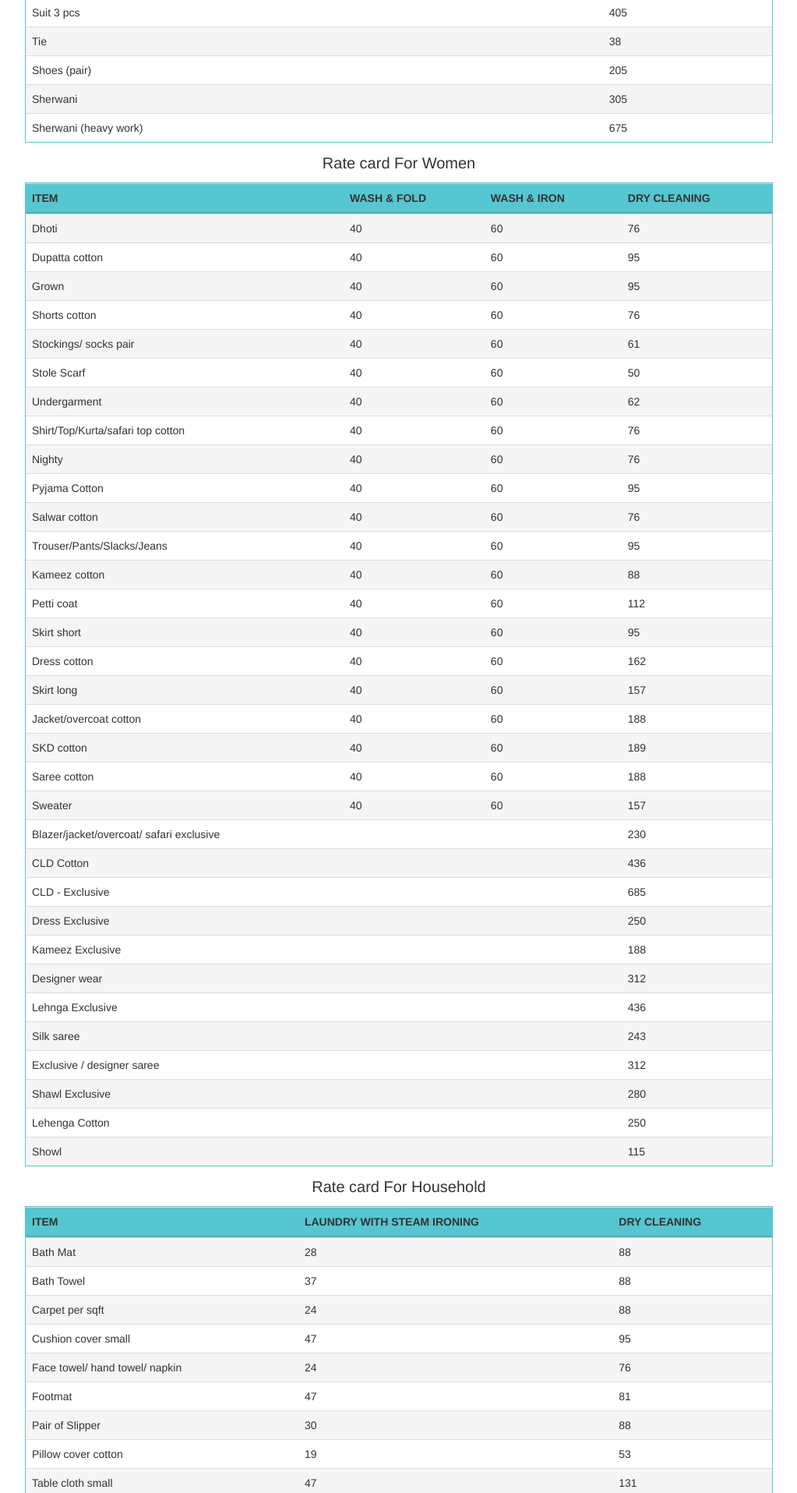
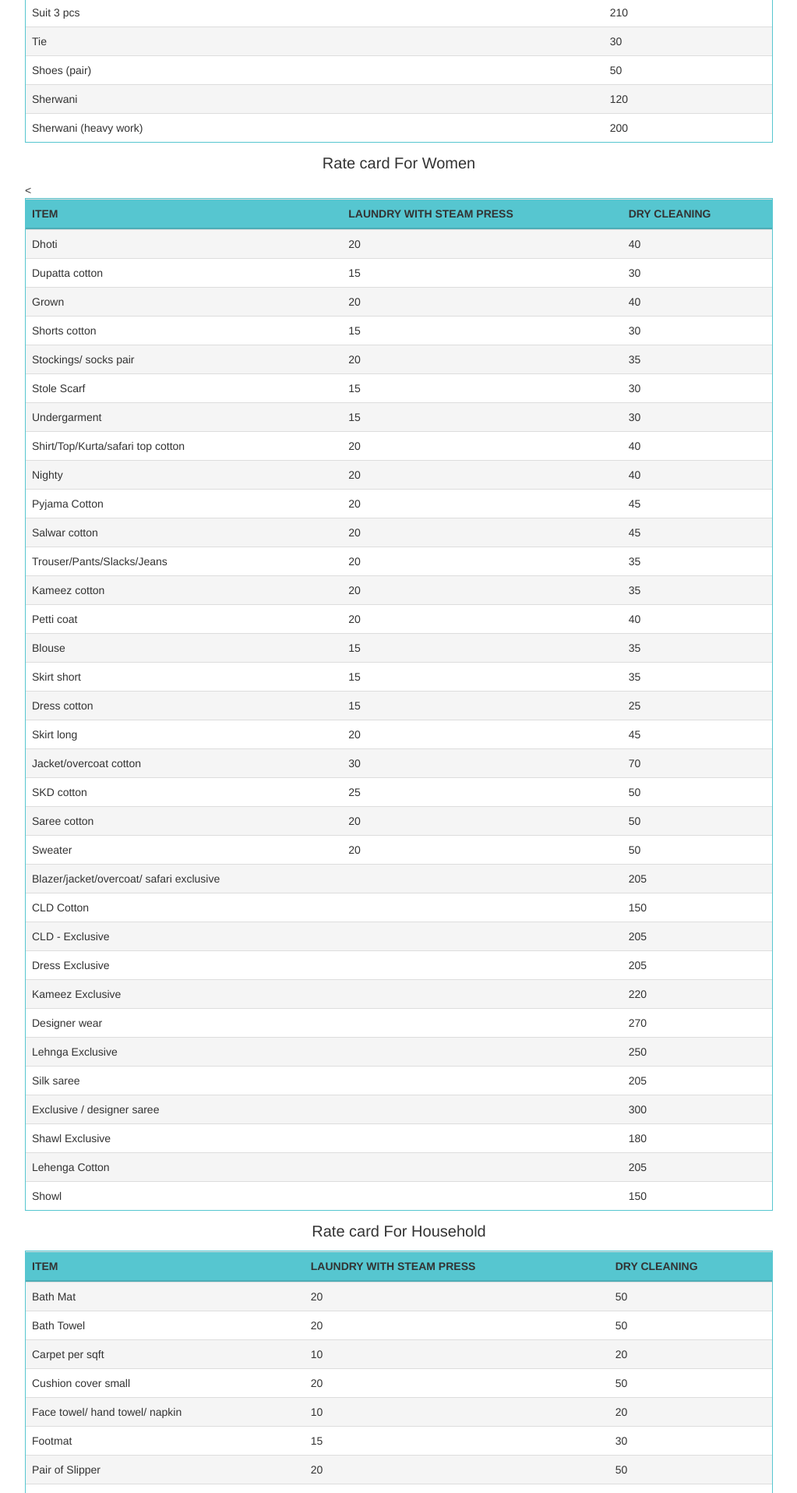
Before and after one commit to Vishant-Siddharth/waasle, a Python web app: template app/templates/pricing.html in a window 1280 px wide. Shown: the part 960-2875 px from the top of the page at 78% size, without its empty margins (128-1151 px from the left). Run offline with Jinja, Linux system fonts and the light colour scheme; the template is opened without the code that fills it: most values are stand-ins (such as "Sample title", 1, 10 or a date in 2020); some libraries are stand-ins or nearby versions; some web fonts are replaced.

Commit message:
Changes in pricing and addition of pacages

```diff
--- a/app/templates/base.html
+++ b/app/templates/base.html
@@ -16,6 +16,7 @@
 	<link href="{{ url_for('static', filename='css/bootstrap.css') }}" rel="stylesheet" type="text/css" media="all" />
 	<link href="{{ url_for('static', filename='css/style.css') }}" rel="stylesheet" type="text/css" media="all" />
 	<link href="{{ url_for('static', filename='css/rate.css') }}" rel="stylesheet" type="text/css" media="all" />
+	<link href="{{ url_for('static', filename='css/package.css') }}" rel="stylesheet" type="text/css" media="all" />
     <link rel="shortcut icon" href="{{ url_for('static', filename='favicon.ico') }}">
 	<link rel="stylesheet" href="https://cdnjs.cloudflare.com/ajax/libs/font-awesome/4.7.0/css/font-awesome.min.css">
 	<link href="https://fonts.googleapis.com/css?family=Sniglet" rel="stylesheet">
--- a/app/templates/pricing.html
+++ b/app/templates/pricing.html
@@ -23,109 +23,110 @@
       <p align="right"><b>Min Order ₹ 250</b></p>
       <h1 class="rate">Rate card For Men</h1>
 <table class="table_rate" cellspacing="0">
- <thead><tr><th>Item</th><th>Wash &amp; Fold</th><th>Wash &amp; Iron</th><th>Dry Cleaning</th></tr></thead><tbody>
- <tr><td>Dhoti</td><td>40</td><td>60</td><td>120</td></tr>
- <tr><td>Handkerchief</td><td>40</td><td>60</td><td>&nbsp;</td></tr>
- <tr><td>Jacket cotton/ Safari shirt</td><td>40</td><td>60</td><td>190</td></tr>
- <tr><td>Kurta</td><td>40</td><td>60</td><td>76</td></tr>
- <tr><td>Pyjama</td><td>40</td><td>60</td><td>76</td></tr>
- <tr><td>Shirt Cotton/ T-Shirts</td><td>40</td><td>60</td><td>76</td></tr>
- <tr><td>Shorts - cotton</td><td>40</td><td>60</td><td>76</td></tr>
- <tr><td>Socks pair</td><td>40</td><td>60</td><td>&nbsp;</td></tr>
- <tr><td>Sweater - cardigan</td><td>40</td><td>60</td><td>157</td></tr>
- <tr><td>Trouser, jeans</td><td>40</td><td>60</td><td>95</td></tr>
- <tr><td>Undergarment</td><td>40</td><td>60</td><td>&nbsp;</td></tr>
- <tr><td>Lungi</td><td>40</td><td>60</td><td>&nbsp;</td></tr>
- <tr><td>Blazer / suit 2 pcs/ sherwani</td><td>&nbsp;</td><td>&nbsp;</td><td>305</td></tr>
- <tr><td>Suit 3 pcs</td><td>&nbsp;</td><td>&nbsp;</td><td>405</td></tr>
- <tr><td>Tie</td><td>&nbsp;</td><td>&nbsp;</td><td>38</td></tr>
- <tr><td>Shoes (pair)</td><td>&nbsp;</td><td>&nbsp;</td><td>205</td></tr>
- <tr><td>Sherwani </td><td>&nbsp;</td><td>&nbsp;</td><td>305</td></tr>
- <tr><td>Sherwani (heavy work)</td><td>&nbsp;</td><td>&nbsp;</td><td>675</td></tr>
+ <thead><tr><th>Item</th><th>Laundry With Steam Press</th><th>Dry Cleaning</th></tr></thead><tbody>
+ <tr><td>Dhoti</td><td>25</td><td>50</td></tr>
+ <tr><td>Handkerchief</td><td>30</td><td>50</td></tr>
+ <tr><td>Jacket cotton/ Safari shirt</td><td>30</td><td>60</td></tr>
+ <tr><td>Kurta</td><td>20</td><td>40</td></tr>
+ <tr><td>Pyjama</td><td>20</td><td>40</td></tr>
+ <tr><td>Shirt Cotton/ T-Shirts</td><td>20</td><td>40</td></tr>
+ <tr><td>Shorts - cotton</td><td>15</td><td>30</td></tr>
+ <tr><td>Socks pair</td><td>15</td><td>30</td></tr>
+ <tr><td>Sweater - cardigan</td><td>50</td><td>105</td></tr>
+ <tr><td>Trouser, jeans</td><td>20</td><td>45</td></tr>
+ <tr><td>Undergarment</td><td>15</td><td>30</td></tr>
+ <tr><td>Lungi</td><td>20</td><td>45</td></tr>
+ <tr><td>Blazer / suit 2 pcs/ sherwani</td><td>&nbsp;</td><td>210</td></tr>
+ <tr><td>Suit 3 pcs</td><td>&nbsp;</td><td>210</td></tr>
+ <tr><td>Tie</td><td>&nbsp;</td><td>30</td></tr>
+ <tr><td>Shoes (pair)</td><td>&nbsp;</td><td>50</td></tr>
+ <tr><td>Sherwani </td><td>&nbsp;</td><td>120</td></tr>
+ <tr><td>Sherwani (heavy work)</td><td>&nbsp;</td><td>200</td></tr>
 </tbody></table>
 </div>
 
 <div class="tbcontainer">
 <h1 class="rate">Rate card For Women</h1>
 <table class="table_rate" cellspacing="0">
-<thead><tr><th>Item</th><th>Wash &amp; Fold</th><th>Wash &amp; Iron</th><th>Dry Cleaning</th></tr></thead><tbody>
- <tr><td>Dhoti</td><td>40</td><td>60</td><td>76</td></tr>
- <tr><td>Dupatta cotton</td><td>40</td><td>60</td><td>95</td></tr>
- <tr><td>Grown</td><td>40</td><td>60</td><td>95</td></tr>
- <tr><td>Shorts cotton</td><td>40</td><td>60</td><td>76</td></tr>
- <tr><td>Stockings/ socks pair</td><td>40</td><td>60</td><td>61</td></tr>
- <tr><td>Stole Scarf</td><td>40</td><td>60</td><td>50</td></tr>
- <tr><td>Undergarment</td><td>40</td><td>60</td><td>62</td></tr>
- <tr><td>Shirt/Top/Kurta/safari top cotton</td><td>40</td><td>60</td><td>76</td></tr>
- <tr><td>Nighty</td><td>40</td><td>60</td><td>76</td></tr>
- <tr><td>Pyjama Cotton</td><td>40</td><td>60</td><td>95</td></tr>
- <tr><td>Salwar cotton</td><td>40</td><td>60</td><td>76</td></tr>
- <tr><td>Trouser/Pants/Slacks/Jeans</td><td>40</td><td>60</td><td>95</td></tr>
- <tr><td>Kameez cotton</td><td>40</td><td>60</td><td>88</td></tr>
- <tr><td>Petti coat</td><td>40</td><td>60</td><td>112</td></tr>
- <tr><td>Skirt short</td><td>40</td><td>60</td><td>95</td></tr>
- <tr><td>Dress cotton</td><td>40</td><td>60</td><td>162</td></tr>
- <tr><td>Skirt long</td><td>40</td><td>60</td><td>157</td></tr>
- <tr><td>Jacket/overcoat cotton</td><td>40</td><td>60</td><td>188</td></tr>
- <tr><td>SKD cotton</td><td>40</td><td>60</td><td>189</td></tr>
- <tr><td>Saree cotton</td><td>40</td><td>60</td><td>188</td></tr>
- <tr><td>Sweater</td><td>40</td><td>60</td><td>157</td></tr>
- <tr><td>Blazer/jacket/overcoat/ safari exclusive</td><td>&nbsp;</td><td>&nbsp;</td><td>230</td></tr>
- <tr><td>CLD Cotton</td><td>&nbsp;</td><td>&nbsp;</td><td>436</td></tr>
- <tr><td>CLD - Exclusive</td><td>&nbsp;</td><td>&nbsp;</td><td>685</td></tr>
- <tr><td>Dress Exclusive</td><td>&nbsp;</td><td>&nbsp;</td><td>250</td></tr>
- <tr><td>Kameez Exclusive</td><td>&nbsp;</td><td>&nbsp;</td><td>188</td></tr>
- <tr><td>Designer wear</td><td>&nbsp;</td><td>&nbsp;</td><td>312</td></tr>
- <tr><td>Lehnga Exclusive</td><td>&nbsp;</td><td>&nbsp;</td><td>436</td></tr>
- <tr><td>Silk saree</td><td>&nbsp;</td><td>&nbsp;</td><td>243</td></tr>
- <tr><td>Exclusive / designer saree</td><td>&nbsp;</td><td>&nbsp;</td><td>312</td></tr>
- <tr><td>Shawl Exclusive</td><td>&nbsp;</td><td>&nbsp;</td><td>280</td></tr>
- <tr><td>Lehenga Cotton</td><td>&nbsp;</td><td>&nbsp;</td><td>250</td></tr>
- <tr><td>Showl </td><td>&nbsp;</td><td>&nbsp;</td><td>115</td></tr>
+<thead><tr><th>Item</th><th>Laundry With Steam Press</th><th>Dry Cleaning</th></tr></thead><tbody>
+ <tr><td>Dhoti</td><td>20</td><td>40</td></tr>
+ <tr><td>Dupatta cotton</td><td>15</td><td>30</td></tr>
+ <tr><td>Grown</td><td>20</td><td>40</td></tr>
+ <tr><td>Shorts cotton</td><td>15</td><td>30</td></tr>
+ <tr><td>Stockings/ socks pair</td><td>20</td><td>35</td></tr>
+ <tr><td>Stole Scarf</td><td>15</td><td>30</td></tr>
+ <tr><td>Undergarment</td><td>15</td><td>30</td></tr>
+ <tr><td>Shirt/Top/Kurta/safari top cotton</td><td>20</td><td>40</td></tr>
+ <tr><td>Nighty</td><td>20</td><td>40</td></tr>
+ <tr><td>Pyjama Cotton</td><td>20</td><td>45</td></tr>
+ <tr><td>Salwar cotton</td><td>20</td><td>45</td></tr>
+ <tr><td>Trouser/Pants/Slacks/Jeans</td><td>20</td><td>35</td></tr>
+ <tr><td>Kameez cotton</td><td>20</td><td>35</td></tr>
+ <tr><td>Petti coat</td><td>20</td><td>40</td></tr>
+ <tr><td>Blouse</td><td>15</td><td>35</td></tr>
+ <tr><td>Skirt short</td><td>15</td><td>35</td></tr>
+ <tr><td>Dress cotton</td><td>15</td><td>25</td></tr>
+ <tr><td>Skirt long</td><td>20</td><td>45</td></tr>
+ <tr><td>Jacket/overcoat cotton</td><td>30</td><td>70</td></tr>
+ <tr><td>SKD cotton</td><td>25</td><td>50</td></tr>
+ <tr><td>Saree cotton</td><td>20</td><td>50</td></tr>
+ <tr><td>Sweater</td><td>20</td><td>50</td></tr>
+ <tr><td>Blazer/jacket/overcoat/ safari exclusive</td><td>&nbsp;</td><td>205</td></tr>
+ <tr><td>CLD Cotton</td><td>&nbsp;</td><td>150</td></tr>
+ <tr><td>CLD - Exclusive</td><td>&nbsp;</td><td>205</td></tr>
+ <tr><td>Dress Exclusive</td><td>&nbsp;</td><td>205</td></tr>
+ <tr><td>Kameez Exclusive</td><td>&nbsp;</td><td>220</td></tr>
+ <tr><td>Designer wear</td><td>&nbsp;</td><td>270</td></tr>
+ <tr><td>Lehnga Exclusive</td><td>&nbsp;</td><td>250</td></tr>
+ <tr><td>Silk saree</td><td>&nbsp;</td><td>205</td></tr>
+ <tr><td>Exclusive / designer saree</td><<td>&nbsp;</td><td>300</td></tr>
+ <tr><td>Shawl Exclusive</td><td>&nbsp;</td><td>180</td></tr>
+ <tr><td>Lehenga Cotton</td><td>&nbsp;</td><td>205</td></tr>
+ <tr><td>Showl </td><td>&nbsp;</td><td>150</td></tr>
 </tbody></table></div>
 
 <div class="tbcontainer">
 <h1 class="rate">Rate card For Household</h1>
 <table class="table_rate" cellspacing="0">
-<thead><tr><th>Item</th><th>Laundry with Steam Ironing</th><th>Dry Cleaning</th></tr></thead><tbody>
- <tr><td>Bath Mat</td><td>28</td><td>88</td></tr>
- <tr><td>Bath Towel</td><td>37</td><td>88</td></tr>
- <tr><td>Carpet per sqft</td><td>24</td><td>88</td></tr>
- <tr><td>Cushion cover small</td><td>47</td><td>95</td></tr>
- <tr><td>Face towel/ hand towel/ napkin</td><td>24</td><td>76</td></tr>
- <tr><td>Footmat</td><td>47</td><td>81</td></tr>
- <tr><td>Pair of Slipper</td><td>30</td><td>88</td></tr>
- <tr><td>Pillow cover cotton</td><td>19</td><td>53</td></tr>
- <tr><td>Table cloth small</td><td>47</td><td>131</td></tr>
- <tr><td>Stuff toy small</td><td>47</td><td>95</td></tr>
- <tr><td>Bath Robe</td><td>70</td><td>135</td></tr>
- <tr><td>Bed Cover Single</td><td>65</td><td>188</td></tr>
- <tr><td>Bed Sheet Single</td><td>65</td><td>216</td></tr>
- <tr><td>Blanket single</td><td>65</td><td>290</td></tr>
- <tr><td>Car seat cover</td><td>70</td><td>157</td></tr>
- <tr><td>Chair cover </td><td>70</td><td>115</td></tr>
- <tr><td>Cushion cover big</td><td>70</td><td>126</td></tr>
- <tr><td>Sofa cover per seat</td><td>70</td><td>135</td></tr>
- <tr><td>Table cloth big</td><td>56</td><td>212</td></tr>
- <tr><td>Bed Cover Double</td><td>83</td><td>281</td></tr>
- <tr><td>Bed Sheet Double</td><td>116</td><td>290</td></tr>
- <tr><td>Blanket double</td><td>116</td><td>365</td></tr>
- <tr><td>Curtain half (Panel of 3 ft)</td><td>116</td><td>281</td></tr>
- <tr><td>Quilt cover</td><td>125</td><td>270</td></tr>
- <tr><td>Stuff toy big</td><td>93</td><td>325</td></tr>
- <tr><td>Curtain full (Panel of 3 ft)</td><td>185</td><td>343</td></tr>
- <tr><td>Dari</td><td>185</td><td>305</td></tr>
- <tr><td>Quilt/Duvet Single</td><td>219</td><td>343</td></tr>
- <tr><td>Quilt/Duvet Double</td><td>321</td><td>622</td></tr>
- <tr><td>Sleeping bag</td><td>&nbsp;</td><td>157</td></tr>
+<thead><tr><th>Item</th><th>Laundry with Steam Press</th><th>Dry Cleaning</th></tr></thead><tbody>
+ <tr><td>Bath Mat</td><td>20</td><td>50</td></tr>
+ <tr><td>Bath Towel</td><td>20</td><td>50</td></tr>
+ <tr><td>Carpet per sqft</td><td>10</td><td>20</td></tr>
+ <tr><td>Cushion cover small</td><td>20</td><td>50</td></tr>
+ <tr><td>Face towel/ hand towel/ napkin</td><td>10</td><td>20</td></tr>
+ <tr><td>Footmat</td><td>15</td><td>30</td></tr>
+ <tr><td>Pair of Slipper</td><td>20</td><td>50</td></tr>
+ <tr><td>Pillow cover cotton</td><td>15</td><td>35</td></tr>
+ <tr><td>Table cloth small</td><td>15</td><td>35</td></tr>
+ <tr><td>Stuff toy small</td><td>15</td><td>35</td></tr>
+ <tr><td>Bath Robe</td><td>15</td><td>35</td></tr>
+ <tr><td>Bed Cover Single</td><td>35</td><td>70</td></tr>
+ <tr><td>Bed Sheet Single</td><td>40</td><td>80</td></tr>
+ <tr><td>Blanket single</td><td>149</td><td>299</td></tr>
+ <tr><td>Car seat cover</td><td>60</td><td>120</td></tr>
+ <tr><td>Chair cover </td><td>30</td><td>60</td></tr>
+ <tr><td>Cushion cover big</td><td>40</td><td>80</td></tr>
+ <tr><td>Sofa cover per seat</td><td>70</td><td>140</td></tr>
+ <tr><td>Table cloth big</td><td>30</td><td>60</td></tr>
+ <tr><td>Bed Cover Double</td><td>70</td><td>140</td></tr>
+ <tr><td>Bed Sheet Double</td><td>80</td><td>150</td></tr>
+ <tr><td>Blanket double</td><td>249</td><td>399</td></tr>
+ <tr><td>Curtain half (Panel of 3 ft)</td><td>110</td><td>220</td></tr>
+ <tr><td>Quilt cover</td><td>40</td><td>80</td></tr>
+ <tr><td>Stuff toy big</td><td>30</td><td>60</td></tr>
+ <tr><td>Curtain full (Panel of 3 ft)</td><td>210</td><td>349</td></tr>
+ <tr><td>Dari</td><td>150</td><td>299</td></tr>
+ <tr><td>Quilt/Duvet Single</td><td>140</td><td>240</td></tr>
+ <tr><td>Quilt/Duvet Double</td><td>240</td><td>440</td></tr>
+ <tr><td>Sleeping bag</td><td>&nbsp;</td><td>120</td></tr>
 </tbody></table>
 </div>
      <div class="tbcontainer clearfix">
      <div class="tbauto">
          <h1 class="rate">Rate Card for Kids</h1>
 <table class="table_rate">
-    <thead><tr><th>GARMENTS        </th><th>Laundry</th><th>Dry Cleaning</th></tr></thead>
-    <tbody><tr><td>KIDS BELOW 8 YEARS</td><td>28</td><td>47</td></tr></tbody>
+    <thead><tr><th>GARMENTS</th><th>Laundry with Steam Press</th><th>Dry Cleaning</th></tr></thead>
+    <tbody><tr><td>KIDS BELOW 8 YEARS</td><td>20</td><td>55</td></tr></tbody>
 </table>
      </div>
     <div class="tbauto">
```
Also changed, not shown: app/static/css/package.css (added, +171 -0 lines), app/templates/index.html (+93 -4 lines), app/static/images/category.png (added), app/static/images/couple.png (added), app/static/images/family.png (added), app/static/images/single.png (added).
